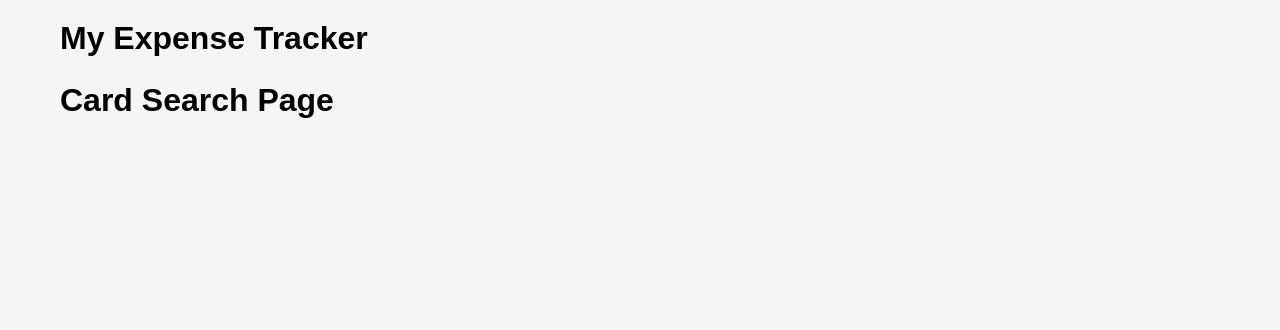
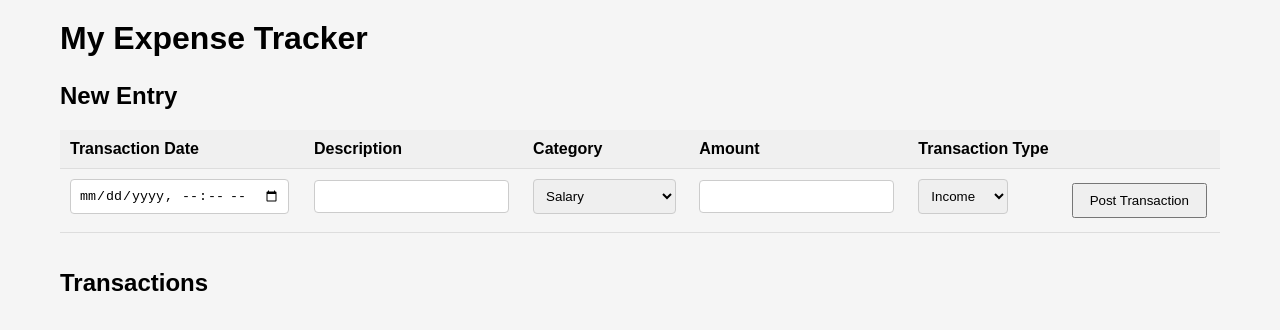
Before and after one commit to omar94khan/ExpenseTrackingSystem, a React (Vite) app in the folder expense-tracker-frontend/: page /transactions in a window 1280 px wide. Shown: the top 330 px of the page. Built offline with nearby package versions, Linux system fonts and the light colour scheme.

Commit message:
Transaction Page work

```diff
--- a/expense-tracker-frontend/src/App.jsx
+++ b/expense-tracker-frontend/src/App.jsx
@@ -9,7 +9,7 @@ import UserCreate from './pages/UserCreate';
 
 function App() {
 
-  const [loginToken, setLoginToken] = useState();
+  const [loginToken, setLoginToken] = useState("");
 
   function onLogin(token) {
     setLoginToken(token);
@@ -21,10 +21,10 @@ function App() {
         <BrowserRouter>
             <Routes>
                 <Route path="/login" element={<Login tokenSetter={onLogin}/>} />
-                <Route path="/dashboard" element={<Dashboard />} />
-                <Route path="/transactions" element={<Transactions />} />
-                <Route path="/reports" element={<Reports />} />
-                <Route path="/cards" element={<CardSearch />} />
+                <Route path="/dashboard" element={<Dashboard token={loginToken}/>} />
+                <Route path="/transactions" element={<Transactions token={loginToken}/>} />
+                <Route path="/reports" element={<Reports token={loginToken}/>} />
+                <Route path="/cards" element={<CardSearch token={loginToken}/>} />
                 <Route path="/usercreate" element={<UserCreate />} />
                 <Route path="/" element={<Navigate to="/login" />} />
             </Routes>
--- a/expense-tracker-frontend/src/pages/CardSearch.jsx
+++ b/expense-tracker-frontend/src/pages/CardSearch.jsx
@@ -1,4 +1,4 @@
-function CardSearch() {
+function CardSearch({token}) {
     return <h1>Card Search Page</h1>
 }
 
--- /dev/null
+++ b/expense-tracker-frontend/src/pages/CreateTransactions.jsx
@@ -0,0 +1,121 @@
+import {useState} from 'react';
+
+
+function CreateTransactions({token, onAdd}) {
+
+    const [loading, setLoading] = useState(false);
+    const [transactionTime, setTransactionTime] = useState();
+    const [transactionDescription, setTransactionDescription] = useState();
+    const [transactionCategory, setTransactionCategory] = useState();
+    const [transactionAmount, setTransactionAmount] = useState();
+    const [transactionType, setTransactionType] = useState("Income");
+
+    async function createTransaction() {
+        const endpoint = "http://localhost:8000/transactions/create";
+        setLoading(true);
+
+        try {
+            const response = await fetch(endpoint,
+                        {
+                            method: "POST",
+                            headers : {
+                                    "Authorization": "Bearer " + token,
+                                    "Content-Type": "application/json"
+                                },
+                            body : JSON.stringify({
+                                "amount" : transactionAmount,
+                                "transaction_type" : transactionType,
+                                "category" : transactionCategory,
+                                "date" : transactionTime,
+                                "description" : transactionDescription
+                            })
+                        }
+                    );
+                if (!response.ok) {
+                        const errorData = await response.json();
+                        throw new Error(errorData.detail);
+                    }
+
+                const data = await response.json();
+                onAdd;
+
+        }
+        catch(err) {
+                throw alert("Error logging in: "+err);
+            }
+        finally {
+            setLoading(false)
+        }
+    };
+
+    //  amount: float
+    // transaction_type: str
+    // category: Optional[str] = None
+    // date: date
+    // description: Optional[str] = None
+
+    function populateOptions() {
+            if (transactionType === "Income") {
+                return (<select id="transaction-category" onChange={(e) => setTransactionCategory(e)}>
+                            <option>Salary</option>
+                            <option>Rental Income</option>
+                            <option>Sales</option>
+                            <option>Reimbursement</option>
+                            <option>Remittance</option>
+                            <option>Transfer Receipts</option>
+                        </select>)
+                    }
+            else if (transactionType === "Expense") {
+                return (<select id="transaction-category" onChange={(e) => setTransactionCategory(e)}>
+                            <option>Food</option>
+                            <option>Rent</option>
+                            <option>Education</option>
+                            <option>Drinks</option>
+                            <option>Clothing</option>
+                            <option>Car Payment</option>
+                            <option>Parking</option>
+                            <option>Transport</option>
+                            <option>Loan Payback</option>
+                            <option>Remittance</option>
+                            <option>Phone Credit</option>
+                            <option>Allowance</option>
+                            <option>Fun</option>
+                            <option>Sports</option>
+                        </select>)
+                    }
+            else if (transactionType === "Transfer") {
+                return (<select id="transaction-category" onChange={(e) => setTransactionCategory(e)} disabled>
+                            <option>Transfer</option>
+                        </select>)
+                    }
+            else {
+                alert("Incorrect transaction type selected");
+                return
+            }
+
+    };
+
+    return (<div>
+        <table>
+            <thead>
+                <th>Transaction Date</th>
+                <th>Description</th>
+                <th>Category</th>
+                <th>Amount</th>
+                <th>Transaction Type</th>
+                <th></th>
+            </thead>
+
+            <tbody>
+                <td><input type="datetime-local" id="transaction-time" onChange={(e) => setTransactionTime(e)} /></td>
+                <td><input type='text' id='transaction-description' onChange={(e) => setTransactionDescription(e)}/></td>
+                <td>{populateOptions()}</td>
+                <td><input type="number" id="transaction-amount" onChange={(e) => setTransactionAmount(e)} /></td>
+                <td><select onChange={(e) => setTransactionType(e.target.value)}><option>Income</option> <option>Expense</option> <option>Transfer</option> </select></td>
+                <td><button onClick={() => createTransaction()}>Post Transaction</button></td>
+            </tbody>
+        </table>
+    </div>);
+}
+
+export default CreateTransactions;
--- a/expense-tracker-frontend/src/pages/Dashboard.jsx
+++ b/expense-tracker-frontend/src/pages/Dashboard.jsx
@@ -1,4 +1,4 @@
-function Dashboard() {
+function Dashboard({token}) {
     return <h1>Dashboards Page</h1>
 }
 
--- /dev/null
+++ b/expense-tracker-frontend/src/pages/FetchTransactions.jsx
@@ -0,0 +1,42 @@
+import {useState} from 'react';
+
+
+function FetchTransactions({token, adhoctrigger, triggerSetter}) {
+
+    const [loading, setLoading] = useState(false);
+
+    async function getTransactions() {
+        const endpoint = "http://localhost:8000/transactions/fetch";
+        setLoading(true);
+
+        try {
+            const response = await fetch(endpoint,
+                        {
+                            method: "GET",
+                            headers : {
+                                    "Authorization": "Bearer " + token,
+                                    "Content-Type": "application/json"
+                                }
+                        }
+                    );
+                if (!response.ok) {
+                        const errorData = await response.json();
+                        throw new Error(errorData.detail);
+                    }
+
+                const data = await response.json();
+        }
+        catch(err) {
+                throw alert("Error logging in: "+err);
+            }
+        finally {
+            setLoading(false)
+            triggerSetter(false)
+        }
+    };
+
+    if (adhoctrigger) {return getTransactions()};
+    return <h3>{getTransactions}</h3>
+}
+
+export default FetchTransactions;
--- a/expense-tracker-frontend/src/pages/Login.jsx
+++ b/expense-tracker-frontend/src/pages/Login.jsx
@@ -9,14 +9,14 @@ function Login({tokenSetter}) {
     const [loading, setLoading] = useState(false);
 
     async function userlogin() {
-        const loginurl = "http://localhost:8000/auth/login-json"
+        const endpoint = "http://localhost:8000/auth/login-json"
 
         setLoading(true);
 
 
 
         try {
-                const verification = await fetch(loginurl,
+                const response = await fetch(endpoint,
                         {
                             method: "POST",
                             headers : {
@@ -30,15 +30,15 @@ function Login({tokenSetter}) {
                                 )
                         }
                     );
-                if (!verification.ok) {
-                        const errorData = await verification.json();
+                if (!response.ok) {
+                        const errorData = await response.json();
                         throw new Error(errorData.detail);
                     }
 
-                const data = await verification.json();
+                const data = await response.json();
 
                 tokenSetter(data.access_token);
-                return navigate("/dashboard");
+                return navigate("/transactions");
             } catch (err) {
                 throw alert("Error logging in: "+err);
             } finally {
--- a/expense-tracker-frontend/src/pages/Reports.jsx
+++ b/expense-tracker-frontend/src/pages/Reports.jsx
@@ -1,4 +1,4 @@
-function Reports() {
+function Reports({token}) {
     return <h1>Card Search Page</h1>
 }
 
--- a/expense-tracker-frontend/src/pages/Transactions.jsx
+++ b/expense-tracker-frontend/src/pages/Transactions.jsx
@@ -1,5 +1,30 @@
-function Transactions() {
-    return <h1>Card Search Page</h1>
+import {useState} from 'react';
+import { useNavigate } from "react-router-dom";
+import CreateTransactions from './CreateTransactions';
+import FetchTransactions from './FetchTransactions';
+
+
+function Transactions({token}) {
+    console.log("Token received from App.jsx = "+token)
+    const [triggerAPI, setTriggerAPI] = useState(false)
+
+    async function fetchTransactions(){
+
+        return ""
+    };
+
+    return (<div>
+        <h2>New Entry</h2>
+        <CreateTransactions token={token} onAdd={fetchTransactions} />
+
+        <br />
+        <br />
+
+        <h2>Transactions</h2>
+        <FetchTransactions token = {token} adhoctrigger={triggerAPI} triggerSetter = {setTriggerAPI}/>
+    </div>)
+
+
 }
 
 export default Transactions;
```
Also changed, not shown: 1 other file (tests, documents, lock files or other folders).
